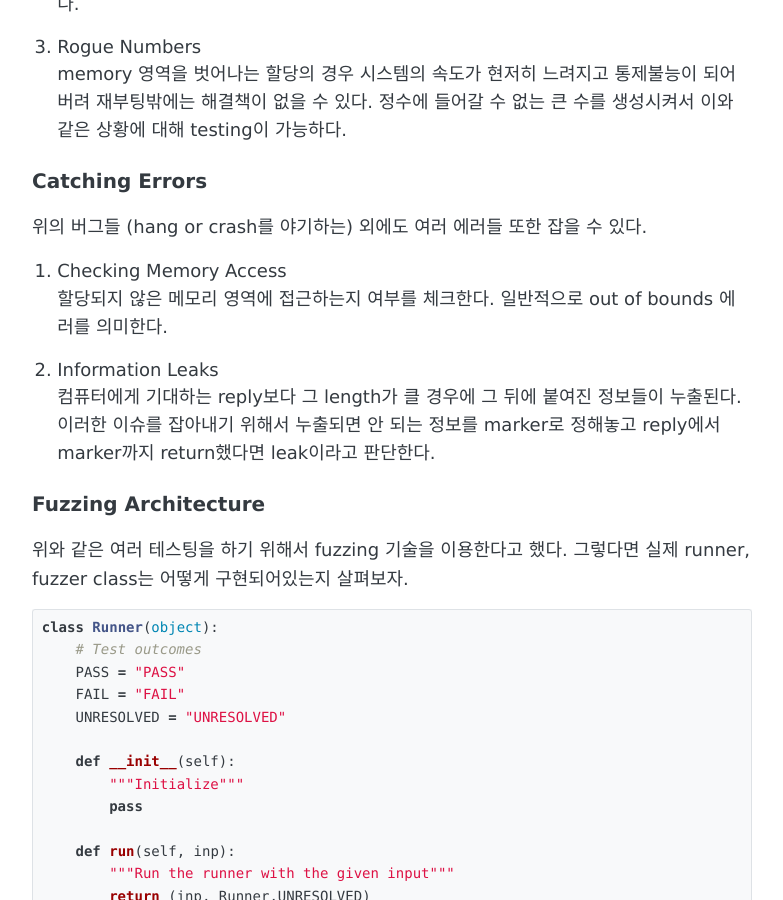
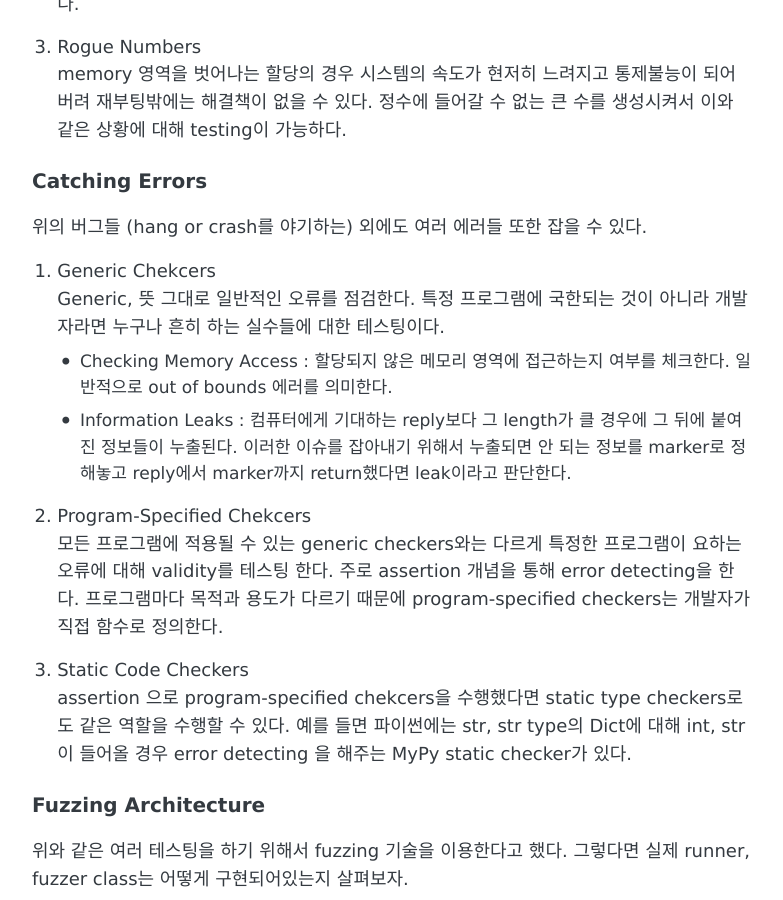
Before and after one commit to sihyungyou/sihyungyou.github.io, a Jekyll site: the page built from _posts/2019-07-23-fuzzingbook-ch2-1.md, in a window 1280 px wide and 900 px high, scrolled down 1664 px. Shown: the whole window, without its empty margins (248-1031 px from the left). Built offline with Jekyll 4.4.1, drawn with Linux system fonts in a browser that asks for light colours.

Commit message:
ch2-1 fixed

```diff
--- a/_posts/2019-07-23-fuzzingbook-ch2-1.md
+++ b/_posts/2019-07-23-fuzzingbook-ch2-1.md
@@ -44,11 +44,16 @@ memory 영역을 벗어나는 할당의 경우 시스템의 속도가 현저히
 ### Catching Errors
 위의 버그들 (hang or crash를 야기하는) 외에도 여러 에러들 또한 잡을 수 있다.
 
-1. Checking Memory Access
-할당되지 않은 메모리 영역에 접근하는지 여부를 체크한다. 일반적으로 out of bounds 에러를 의미한다.
+1. Generic Chekcers
+Generic, 뜻 그대로 일반적인 오류를 점검한다. 특정 프로그램에 국한되는 것이 아니라 개발자라면 누구나 흔히 하는 실수들에 대한 테스팅이다.
+- Checking Memory Access : 할당되지 않은 메모리 영역에 접근하는지 여부를 체크한다. 일반적으로 out of bounds 에러를 의미한다.
+- Information Leaks : 컴퓨터에게 기대하는 reply보다 그 length가 클 경우에 그 뒤에 붙여진 정보들이 누출된다. 이러한 이슈를 잡아내기 위해서 누출되면 안 되는 정보를 marker로 정해놓고 reply에서 marker까지 return했다면 leak이라고 판단한다.
 
-2. Information Leaks
-컴퓨터에게 기대하는 reply보다 그 length가 클 경우에 그 뒤에 붙여진 정보들이 누출된다. 이러한 이슈를 잡아내기 위해서 누출되면 안 되는 정보를 marker로 정해놓고 reply에서 marker까지 return했다면 leak이라고 판단한다.
+2. Program-Specified Chekcers
+모든 프로그램에 적용될 수 있는 generic checkers와는 다르게 특정한 프로그램이 요하는 오류에 대해 validity를 테스팅 한다. 주로 assertion 개념을 통해 error detecting을 한다. 프로그램마다 목적과 용도가 다르기 때문에 program-specified checkers는 개발자가 직접 함수로 정의한다.
+
+3. Static Code Checkers
+assertion 으로 program-specified chekcers을 수행했다면 static type checkers로도 같은 역할을 수행할 수 있다. 예를 들면 파이썬에는 str, str type의 Dict에 대해 int, str이 들어올 경우 error detecting 을 해주는 MyPy static checker가 있다.
 
 ### Fuzzing Architecture
 위와 같은 여러 테스팅을 하기 위해서 fuzzing 기술을 이용한다고 했다. 그렇다면 실제 runner, fuzzer class는 어떻게 구현되어있는지 살펴보자.
```
